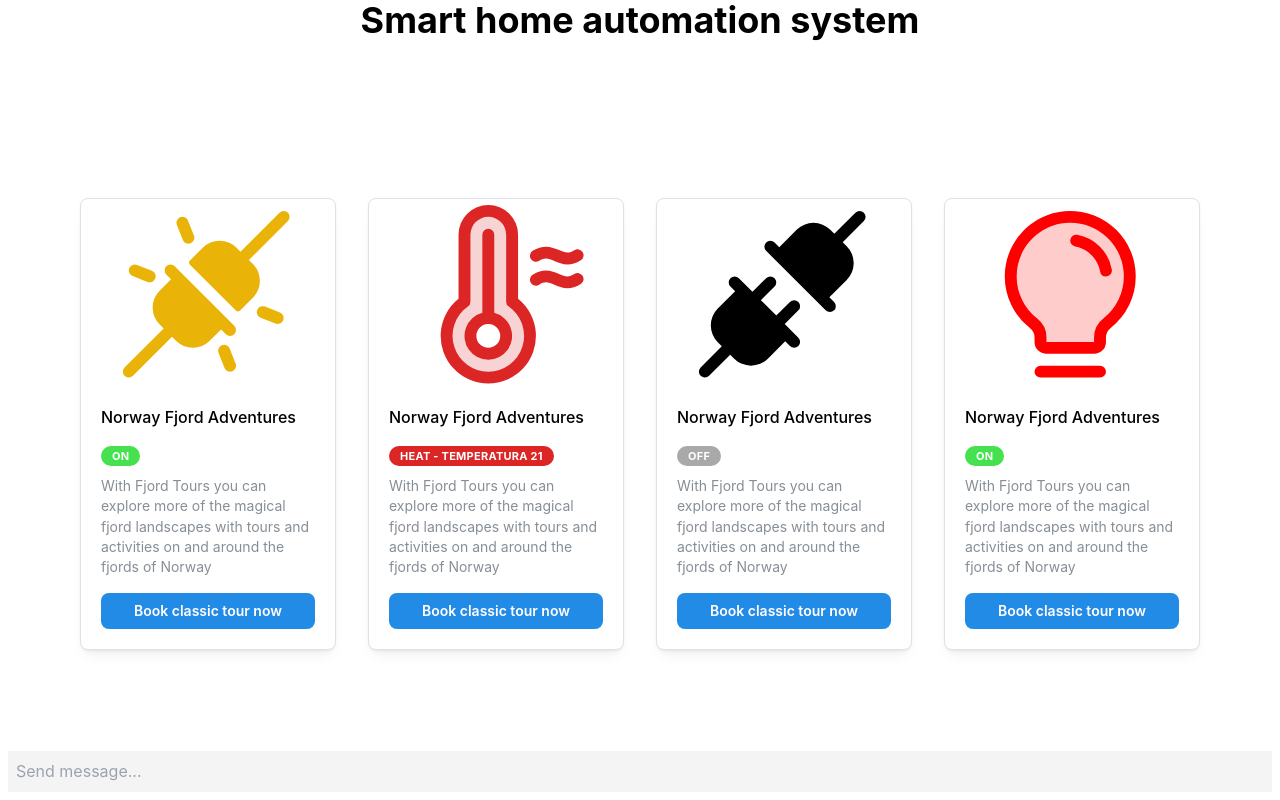
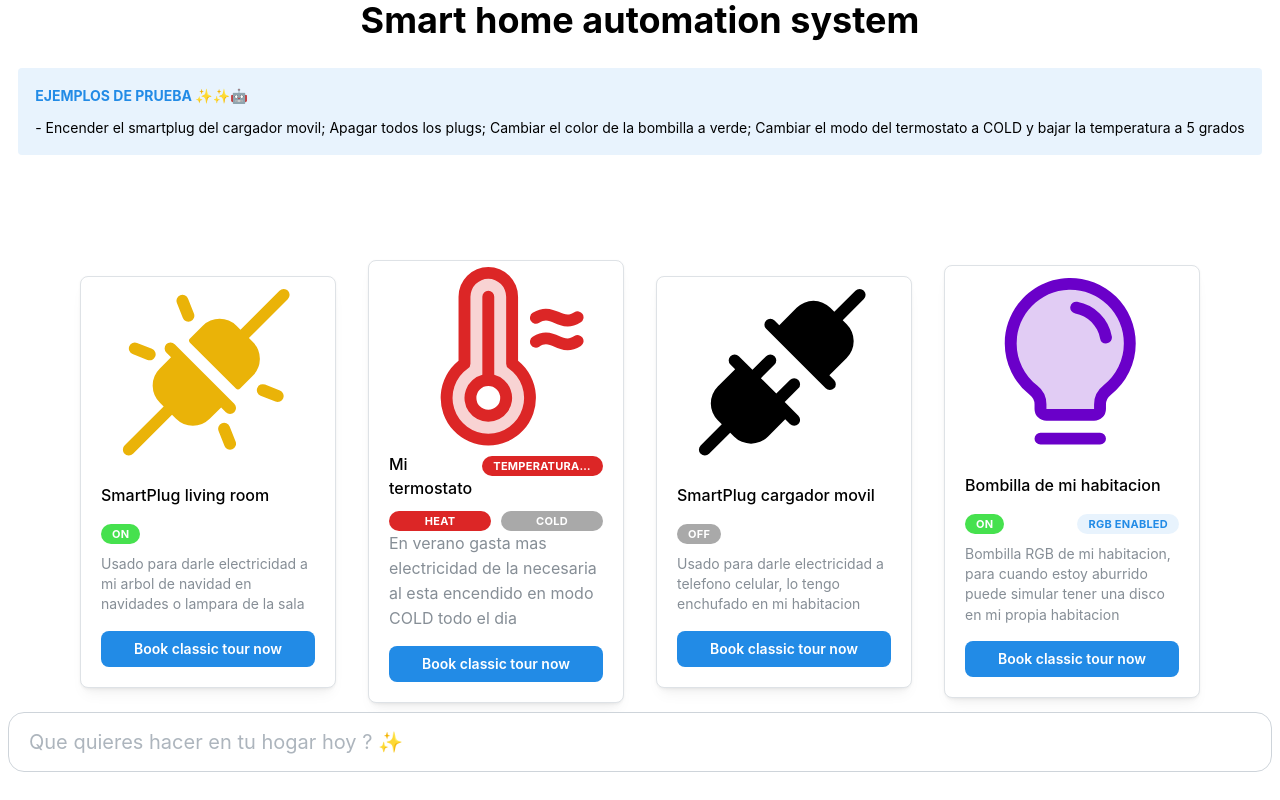
Before and after one commit to alejandroolmed59/home-assistant-gpt, a Next.js app: page / in a window 1280 px wide. Built offline with nearby package versions, Linux system fonts and the light colour scheme.

Commit message:
mejoranding

```diff
--- a/app/api/generate-object/route.ts
+++ b/app/api/generate-object/route.ts
@@ -15,7 +15,7 @@ export async function POST(req: Request) {
     supportedDevicesSchema
   )}. And this is the current status of the user's devices ${JSON.stringify(
     devicesStatus
-  )}. Return a modified object with the users prompt. If there is no need to update the devices, return an empty array`;
+  )}. Return a modified object with the users prompt, for each modified device always return the 'properties' with all their properties, even if some are unmodified. If there is no need to update the devices, return an empty array.`;
   console.log(String(systemPersonality));
   const generateObjectRequest = await generateText({
     model,
@@ -26,7 +26,7 @@ export async function POST(req: Request) {
     const parsedObj = JSON.parse(generateObjectRequest.text);
     return Response.json(parsedObj);
   } catch (e) {
-    console.error("cannot parse response from ai");
+    console.error("cannot parse response from ai", e);
     return Response.json([]);
   }
 }
--- a/components/Smartbulb.tsx
+++ b/components/Smartbulb.tsx
@@ -2,6 +2,8 @@ import { Card, Image, Text, Badge, Button, Group } from "@mantine/core";
 import { PiLightbulb, PiLightbulbDuotone } from "react-icons/pi";
 
 export const SmartBulbComponent = (props: {
+  name: string;
+  description: string;
   switch: "ON" | "OFF";
   color: string;
 }) => {
@@ -20,15 +22,21 @@ export const SmartBulbComponent = (props: {
         </Card.Section>
 
         <Group justify="space-between" mt="md" mb="xs">
-          <Text fw={500}>Norway Fjord Adventures</Text>
+          <Text fw={500}>{props.name}</Text>
           <Badge color={props.switch === "ON" ? "#46E14E" : "#A9A9A9"}>
             {props.switch}
+          </Badge>
+          <Badge
+            defaultChecked
+            variant="light"
+            gradient={{ from: "#f23030", to: "#0046de", deg: 90 }}
+          >
+            RGB enabled
           </Badge>
         </Group>
 
         <Text size="sm" c="dimmed">
-          With Fjord Tours you can explore more of the magical fjord landscapes
-          with tours and activities on and around the fjords of Norway
+          {props.description}
         </Text>
 
         <Button color="blue" fullWidth mt="md" radius="md">
--- a/components/Smartplug.tsx
+++ b/components/Smartplug.tsx
@@ -1,7 +1,11 @@
 import { Card, Image, Text, Badge, Button, Group } from "@mantine/core";
 import { PiPlugsConnectedFill, PiPlugsFill } from "react-icons/pi";
 
-export const SmartplugComponent = (props: { switch: "ON" | "OFF" }) => {
+export const SmartplugComponent = (props: {
+  name: string;
+  description: string;
+  switch: "ON" | "OFF";
+}) => {
   return (
     <div className="w-1/5 mx-4">
       <Card shadow="sm" padding="lg" radius="md" withBorder>
@@ -17,15 +21,14 @@ export const SmartplugComponent = (props: { switch: "ON" | "OFF" }) => {
         </Card.Section>
 
         <Group justify="space-between" mt="md" mb="xs">
-          <Text fw={500}>Norway Fjord Adventures</Text>
+          <Text fw={500}>{props.name}</Text>
           <Badge color={props.switch === "ON" ? "#46E14E" : "#A9A9A9"}>
             {props.switch}
           </Badge>
         </Group>
 
         <Text size="sm" c="dimmed">
-          With Fjord Tours you can explore more of the magical fjord landscapes
-          with tours and activities on and around the fjords of Norway
+          {props.description}
         </Text>
 
         <Button color="blue" fullWidth mt="md" radius="md">
--- a/components/Termostato.tsx
+++ b/components/Termostato.tsx
@@ -1,4 +1,4 @@
-import { Card, Image, Text, Badge, Button, Group } from "@mantine/core";
+import { Card, Image, Text, Badge, Button, Group, Grid } from "@mantine/core";
 import { PiPlugsConnectedFill, PiPlugsFill } from "react-icons/pi";
 import {
   PiThermometer,
@@ -7,6 +7,8 @@ import {
 } from "react-icons/pi";
 
 export const TermostatoComponent = (props: {
+  name: string;
+  description: string;
   switch: "ON" | "OFF";
   temperature: number;
   mode: "HEAT" | "COLD";
@@ -14,9 +16,6 @@ export const TermostatoComponent = (props: {
   return (
     <div className="w-1/5 mx-4">
       <Card shadow="sm" padding="lg" radius="md" withBorder>
-        {
-          //<Card.Section style={{ color: props.color }}> }
-        }
         <Card.Section>
           {props.switch === "OFF" ? (
             <PiThermometer className="w-3/4 h-fit ml-[12%]" />
@@ -27,20 +26,43 @@ export const TermostatoComponent = (props: {
           )}
         </Card.Section>
 
-        <Group justify="space-between" mt="md" mb="xs">
-          <Text fw={500}>Norway Fjord Adventures</Text>
+        <Grid grow gutter="xs">
+          <Grid.Col span={4}>
+            <Text fw={500}>{props.name}</Text>
+          </Grid.Col>
           {props.switch === "OFF" ? (
-            <Badge color="#A9A9A9">{props.switch}</Badge>
+            <Grid.Col span={4}>
+              <Badge color="#A9A9A9">{props.switch}</Badge>{" "}
+            </Grid.Col>
           ) : (
-            <Badge color={props.mode === "HEAT" ? "#dc2626" : "#22d3ee"}>
-              {props.mode} - temperatura {props.temperature}
-            </Badge>
+            <>
+              <Grid.Col span={6}>
+                <Badge color={props.mode === "HEAT" ? "#dc2626" : "#22d3ee"}>
+                  Temperatura {props.temperature}°
+                </Badge>
+              </Grid.Col>
+              <Grid.Col span={6}>
+                <Badge
+                  fullWidth
+                  color={props.mode === "HEAT" ? "#dc2626" : "#A9A9A9"}
+                >
+                  HEAT
+                </Badge>
+              </Grid.Col>
+              <Grid.Col span={6}>
+                <Badge
+                  fullWidth
+                  color={props.mode === "COLD" ? "#22d3ee" : "#A9A9A9"}
+                >
+                  COLD
+                </Badge>
+              </Grid.Col>
+            </>
           )}
-        </Group>
+        </Grid>
 
-        <Text size="sm" c="dimmed">
-          With Fjord Tours you can explore more of the magical fjord landscapes
-          with tours and activities on and around the fjords of Norway
+        <Text size="md" c="dimmed">
+          {props.description}
         </Text>
 
         <Button color="blue" fullWidth mt="md" radius="md">
--- a/components/dashboard/index.tsx
+++ b/components/dashboard/index.tsx
@@ -2,6 +2,7 @@ import { CoreMessage } from "ai";
 import { useState } from "react";
 import { CardDemo, SmartplugComponent, SmartBulbComponent } from "@/components";
 import { TermostatoComponent } from "@/components/Termostato";
+import { Input, Alert } from "@mantine/core";
 
 export default function Page() {
   const [input, setInput] = useState("");
@@ -9,7 +10,9 @@ export default function Page() {
   const [devices, setDevices] = useState([
     {
       id: "1",
-      name: "living room plug",
+      name: "SmartPlug living room",
+      description:
+        "Usado para darle electricidad a mi arbol de navidad en navidades o lampara de la sala",
       type: "smartplug",
       properties: {
         switch: "ON",
@@ -17,7 +20,9 @@ export default function Page() {
     },
     {
       id: "2",
-      name: "my air",
+      name: "Mi termostato",
+      description:
+        "En verano gasta mas electricidad de la necesaria al esta encendido en modo COLD todo el dia",
       type: "thermostat",
       properties: {
         mode: "HEAT",
@@ -27,7 +32,9 @@ export default function Page() {
     },
     {
       id: "3",
-      name: "bedroom upper light",
+      name: "SmartPlug cargador movil",
+      description:
+        "Usado para darle electricidad a telefono celular, lo tengo enchufado en mi habitacion",
       type: "smartplug",
       properties: {
         switch: "OFF",
@@ -35,10 +42,12 @@ export default function Page() {
     },
     {
       id: "4",
-      name: "bedroom bulb",
+      name: "Bombilla de mi habitacion",
+      description:
+        "Bombilla RGB de mi habitacion, para cuando estoy aburrido puede simular tener una disco en mi propia habitacion",
       type: "smartbulb",
       properties: {
-        color: "#ff0000",
+        color: "#6a00c9",
         switch: "ON",
       },
     },
@@ -46,19 +55,6 @@ export default function Page() {
   const onSendCommand = async () => {
     {
       setInput("");
-      //const newUserMessage = { role: "user", content: input };
-      //const response = await fetch("/api/generate-chat", {
-      //  method: "POST",
-      //  body: JSON.stringify({
-      //    messages: [...messages, newUserMessage],
-      //  }),
-      //});
-      //const { message: newMessage } = await response.json();
-      //setMessages((currentMessages) => [
-      //  ...currentMessages,
-      //  newUserMessage,
-      //  newMessage,
-      //]);
       const responseGenerateObject = await fetch("/api/generate-object", {
         method: "POST",
         body: JSON.stringify({
@@ -86,7 +82,7 @@ export default function Page() {
       // Find the modified object with the same id
       let modifiedObj = devicesUpdated.find((mod) => mod.id === obj.id);
       // If modified object exists, replace the original object with it
-      return modifiedObj ? modifiedObj : obj;
+      return modifiedObj ? { ...obj, ...modifiedObj } : obj;
     });
     setDevices(modifiedState);
   };
@@ -114,12 +110,27 @@ export default function Page() {
       <h1 className="text-4xl font-bold text-center">
         Smart home automation system
       </h1>
+      <div className="flex justify-center items-center mt-5">
+        <Alert
+          variant="light"
+          color="blue"
+          withCloseButton={false}
+          title="EJEMPLOS DE PRUEBA ✨✨🤖"
+          style={{ fontSize: "4rem" }}
+        >
+          - Encender el smartplug del cargador movil; Apagar todos los plugs;
+          Cambiar el color de la bombilla a verde; Cambiar el modo del
+          termostato a COLD y bajar la temperatura a 5 grados
+        </Alert>
+      </div>
       <div className="flex justify-center items-center h-screen">
         {devices.map((device) => {
           if (device.type === "smartplug") {
             return (
               <SmartplugComponent
                 key={device.id}
+                name={device.name}
+                description={device.description}
                 switch={device.properties.switch as "ON" | "OFF"}
               />
             );
@@ -127,6 +138,8 @@ export default function Page() {
             return (
               <SmartBulbComponent
                 key={device.id}
+                name={device.name}
+                description={device.description}
                 switch={device.properties.switch as "ON" | "OFF"}
                 color={device.properties.color!}
               />
@@ -135,6 +148,8 @@ export default function Page() {
             return (
               <TermostatoComponent
                 key={device.id}
+                name={device.name}
+                description={device.description}
                 switch={device.properties.switch as "ON" | "OFF"}
                 mode={device.properties.mode as "HEAT" | "COLD"}
                 temperature={device.properties.temperature!}
@@ -145,14 +160,15 @@ export default function Page() {
           }
         })}
       </div>
-      <div className="fixed bottom-0 p-2 w-full">
-        <input
+      <div className="fixed bottom-0 p-2 w-full mb-5">
+        <Input
           value={input}
-          placeholder="Send message..."
+          placeholder="Que quieres hacer en tu hogar hoy ? ✨"
           onChange={(event) => {
             setInput(event.target.value);
           }}
-          className="bg-zinc-100 w-full p-2"
+          size="xl"
+          radius="lg"
           onKeyDown={async (event) => {
             if (event.key === "Enter") {
               await onSendCommand();
--- a/utils/devices.ts
+++ b/utils/devices.ts
@@ -1,6 +1,7 @@
 export const supportedDevicesSchema = [
   {
     name: "string",
+    description: "string",
     type: "smartbulb",
     properties: {
       color: {
@@ -16,6 +17,7 @@ export const supportedDevicesSchema = [
   {
     name: "string",
     type: "smartplug",
+    description: "string",
     properties: {
       switch: {
         type: "string",
@@ -26,6 +28,7 @@ export const supportedDevicesSchema = [
   {
     name: "string",
     type: "thermostat",
+    description: "string",
     properties: {
       mode: {
         type: "string",
```
